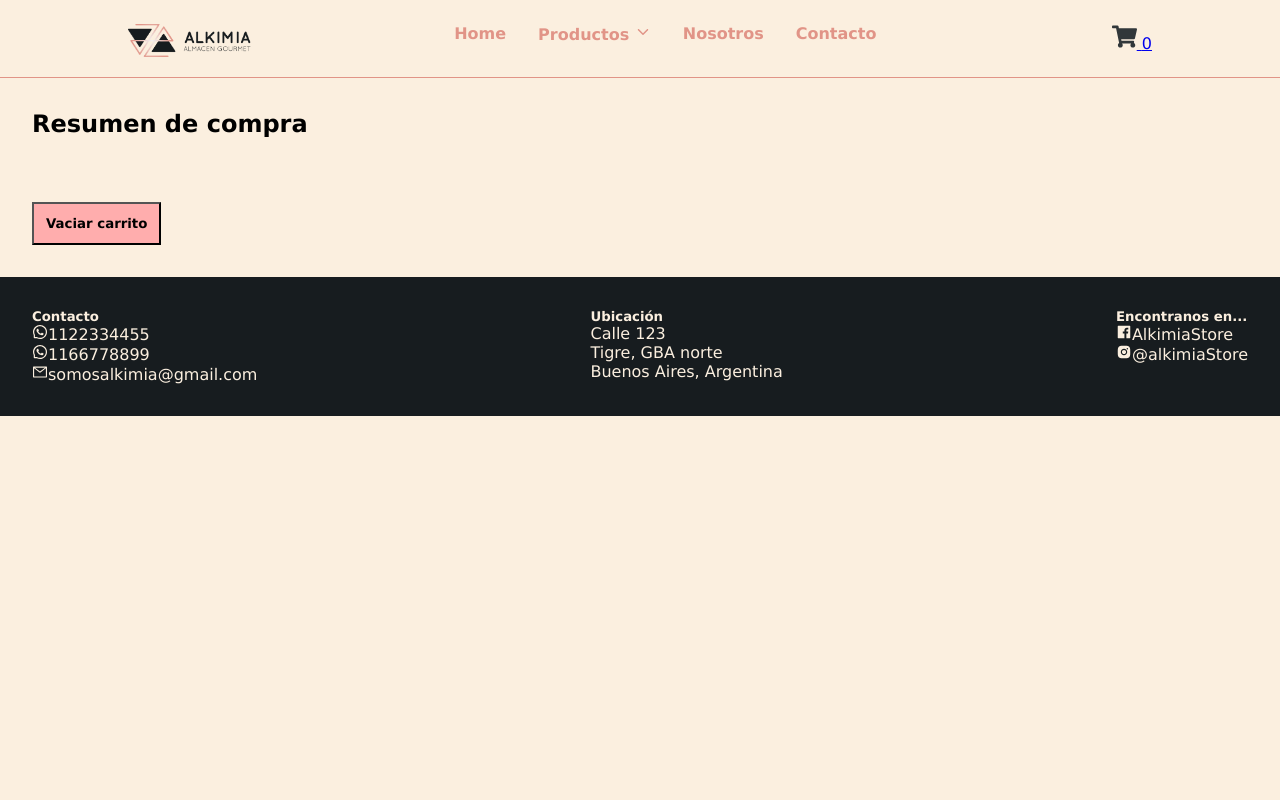
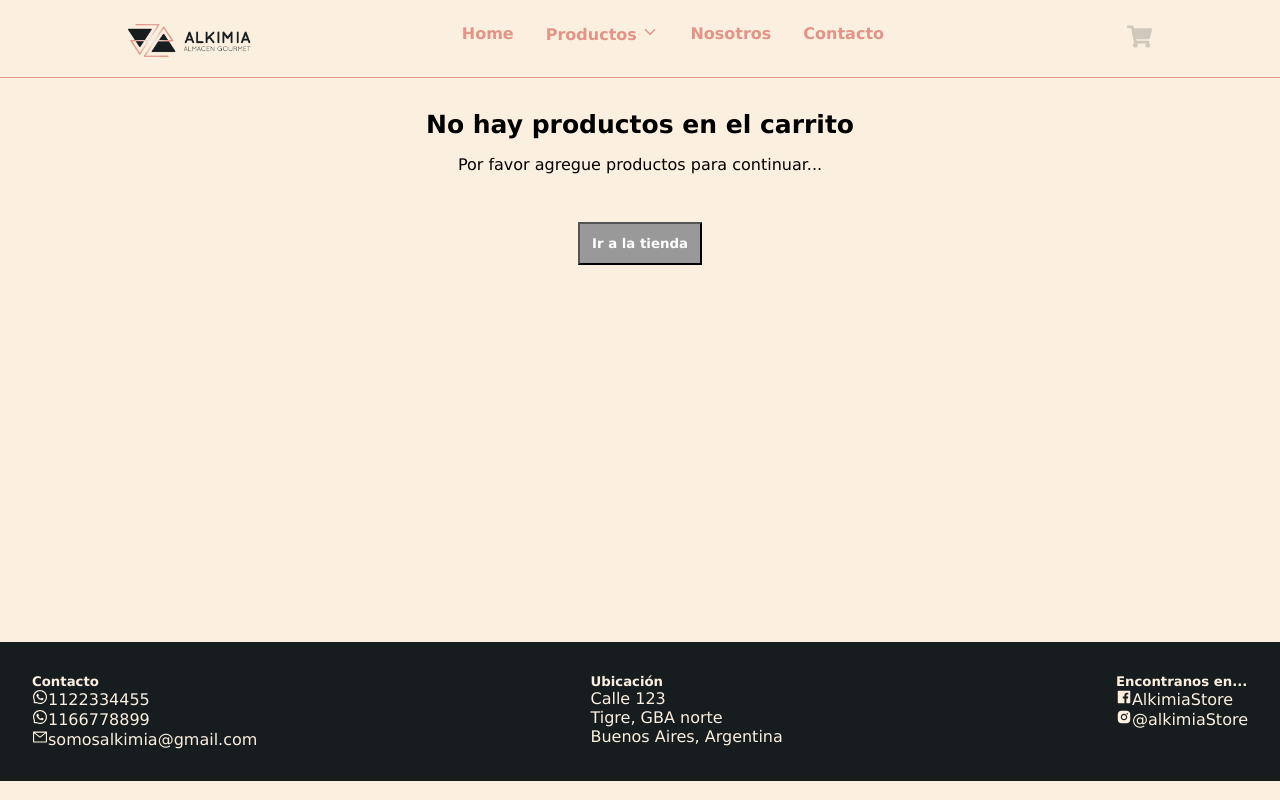
Before and after one commit to rdrusch/RJ_RUSCH, a React (Create React App) app: page /carrito in a window 1280 px wide. Built offline with nearby package versions, Linux system fonts and the light colour scheme.

Commit message:
clase 11

```diff
--- a/src/Components/CartScreen/CartScreen.js
+++ b/src/Components/CartScreen/CartScreen.js
@@ -2,26 +2,42 @@ import React, { useContext } from "react";
 import { CartContext } from "../../context/CartContext";
 import { BsFillTrashFill } from "react-icons/bs"
 import "./cartScreen.scss"
+import { Link } from "react-router-dom";
+
 
 export const CartScreen = () => {
 
-    const { carrito, eliminarDelCarrito, vaciarCarrito } = useContext(CartContext)
+    const { carrito, eliminarDelCarrito, vaciarCarrito, precioCarrito } = useContext(CartContext)
 
+    if (carrito == false) {
+        return (
+            <div className="contenedorCarrito carritoVacio">
+                <h2 className="tituloCarrito">No hay productos en el carrito</h2>
+                <p className="carritoVacioMsj">Por favor agregue productos para continuar...</p>
+                <button className="seguirComprandoBoton"><Link to="/">Ir a la tienda</Link></button>
+            </div>
+        )
+    }
     return (
-        <div>
-            <h2>Resumen de compra</h2>
+        <div className="contenedorCarrito">
+            <h2 className="tituloCarrito">Resumen de compra</h2>
 
             {carrito.map(prod => (
                 <div className="contenedorProdCarrito" key={prod.codigo}>
+                    <img src={`/img/${prod.imagen}`} alt={prod.producto} />
                     <h3> {prod.producto} </h3>
-                    <p>Cantidad: {prod.cantidad} </p>
-                    <p>Precio: ${prod.precio * prod.cantidad} </p>
-                    <p>Cod: {prod.codigo} </p>
+                    <p>Cantidad: {prod.cantidad} u. </p>
+                    <p>Precio por unidad: ${prod.precio} </p>
+                    <p className="precioTotalProd">Precio total: ${prod.precio * prod.cantidad} </p>
                     <BsFillTrashFill onClick={() => eliminarDelCarrito(prod.codigo)} />
                 </div>
             ))}
 
+            <p className="precioTotal">Total: ${precioCarrito()} </p>
+
             <button className="vaciarCarritoBoton" onClick={vaciarCarrito}>Vaciar carrito</button>
+            <button className="seguirComprandoBoton" ><Link to="/">Seguir comprando</Link></button>
         </div>
     )
+
 }
--- a/src/Components/CartScreen/cartScreen.scss
+++ b/src/Components/CartScreen/cartScreen.scss
@@ -1,23 +1,66 @@
-h2{
+a{
+    text-decoration: none;
+}
+.carritoVacio{
+    text-align: center;
+}
+.contenedorCarrito{
     margin: 2rem;
+    min-height: 500px;
+        .tituloCarrito{
+            font-size: 25px;
+            margin-bottom: 1rem;
+        }
+        .carritoVacioMsj{
+            margin-top: 1rem;
+            margin-bottom: 1rem;
         }
 
+
+
         .contenedorProdCarrito{
-    margin: 2rem;
+            display: flex;
+            flex-wrap: wrap;
+            justify-content: space-around;
+            align-content: center;
+            padding-top: 1rem;
+            padding-bottom: 1rem;
             border-bottom: 1px solid black;
             border-top: 1px solid black;
                 h3{
-            margin-top: 1rem;
-            margin-bottom: 1rem;
+                    font-size: 20px;
                 }
                 p{
                     margin-bottom: 1rem;
                 }
+                img{
+                    width: 5%;
+                    margin-right:  1rem;
+                }
+                .precioTotalProd{
+                    font-weight: bold;
                 }
 
+        }
+        .precioTotal{
+            margin-top: 2rem;
+            font-weight: bold;
+            font-size: 15px;
+
+        }
         .vaciarCarritoBoton{
             margin: 2rem;
             padding: 0.75rem;
             font-weight: bold;
             background-color: #ffadad;
         }
+        .seguirComprandoBoton{
+            margin: 2rem;
+            padding: 0.75rem;
+            font-weight: bold;
+            background-color: #999999;
+                a{
+                    color: white;
+                }
+        }
+}
--- a/src/Components/Counter/Counter.js
+++ b/src/Components/Counter/Counter.js
@@ -1,4 +1,4 @@
-import React, { useContext } from "react"
+import React from "react"
 import { Link } from "react-router-dom"
 
 export const Counter = ({ max, cantidad, setCantidad, agregar, agregado }) => {
--- a/src/Components/ItemListContainer/item.js
+++ b/src/Components/ItemListContainer/item.js
@@ -1,18 +1,17 @@
-import React, { useContext } from "react"
+import React from "react"
 import { Link } from "react-router-dom"
-import { CartContext } from "../../context/CartContext"
 import "./ItemListContainer.scss"
 
 export const Item = ({ codigo, imagen, producto, peso, precio }) => {
 
-    const { agregarAlCarrito } = useContext(CartContext)
+
     return (
         <div className="cards" >
 
             <img src={`/img/${imagen}`} alt={producto} />
             <h3>{producto}</h3>
             <p>Contiene {peso}</p>
-            <p className="precioProducto">{precio}</p>
+            <p className="precioProducto">${precio}</p>
             {/*<button className="botonProducto agregarCarrito" >Agregar al carrito</button>
             <button className="botonProducto comprarProducto">Comprar</button>*/}
             <Link to={`/detalle/${codigo}`} className="verMas">Ver detalle</Link>
--- a/src/Components/NavBar/IconoCarrito.js
+++ b/src/Components/NavBar/IconoCarrito.js
@@ -9,8 +9,11 @@ export const IconoCarrito = () => {
 
     return (
         <div>
-            <FaShoppingCart className="iconoCarrito" />
-            <span> {cantidadCarrito()} </span>
+            <FaShoppingCart className={cantidadCarrito() !== 0 ? "iconoCarrito" : "iconoCarritoVacio"} />
+            {cantidadCarrito() !== 0
+                ? <span className="cantidadCarritoNav">{cantidadCarrito()}</span>
+                : ""}
+
         </div>
 
     )
--- a/src/Components/NavBar/NavBar.scss
+++ b/src/Components/NavBar/NavBar.scss
@@ -64,6 +64,21 @@
             color: #31373a;
             font-size: 25px;
         }
+        .iconoCarritoVacio{
+            color: #31373a36;
+            font-size: 25px;
+        }
+        .cantidadCarritoNav{
+            font-size: 15px;
+            font-weight: bold;
+            color: #31373a;
+            text-decoration: none;
+            text-align: center;
+            background-color: #E19487;
+            padding: 0.25rem 0.5rem;
+            border-radius: 100px;
+
+        }
 
 
 }
--- a/src/context/CartContext.js
+++ b/src/context/CartContext.js
@@ -31,6 +31,12 @@ export const CartProvider = ({ children }) => {
         return carrito.reduce((acc, prod) => acc + prod.cantidad, 0)
     }
 
+    //total $ de productos en el carrito
+
+    const precioCarrito = () => {
+        return carrito.reduce((acc, prod) => acc + (prod.cantidad * prod.precio), 0)
+    }
+
     //vaciar carrito
 
     const vaciarCarrito = () => {
@@ -44,8 +50,9 @@ export const CartProvider = ({ children }) => {
     }
 
 
+
     return (
-        <CartContext.Provider value={{ carrito, agregarAlCarrito, eliminarDelCarrito, cantidadCarrito, vaciarCarrito, isInCart }}>
+        <CartContext.Provider value={{ carrito, agregarAlCarrito, eliminarDelCarrito, cantidadCarrito, vaciarCarrito, isInCart, precioCarrito }}>
             {children}
         </CartContext.Provider>
     )
```
Lines whose indentation alone changed are shown as unchanged.
